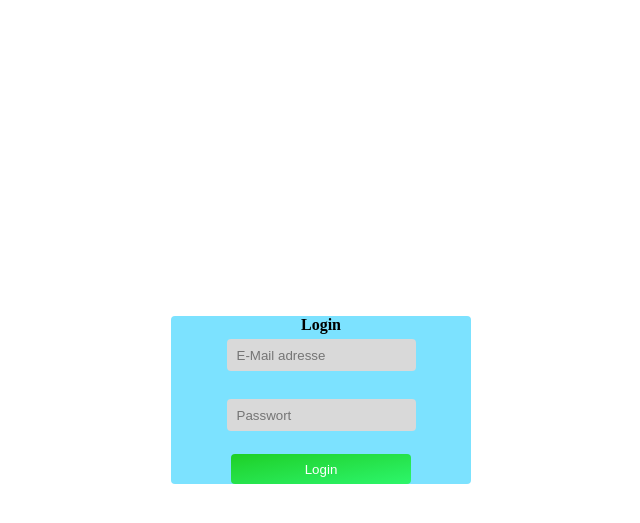
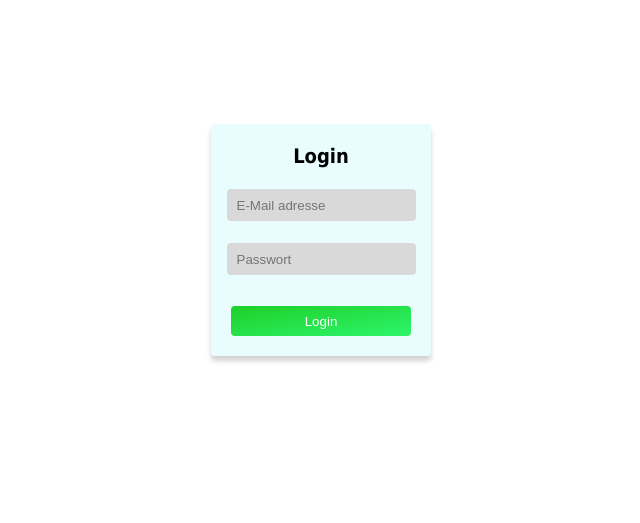
Before and after one commit to moritzscheer/ham, a PHP site: page /Profil/login.php in a window 1280 px wide. Shown: the top 523 px of the page, without its empty margins (319-959 px from the left). Run offline with PHP 8.4, Linux system fonts and the light colour scheme.

Commit message:
css for login and register
adding css-file for login and register

```diff
--- a/Profil/login.php
+++ b/Profil/login.php
@@ -4,17 +4,17 @@
 <div class="login">
     <div class="signIn">
         <form>
-            <label id="Hlogin"><strong>Login</strong></label><br>
+            <label id="Hlogin">Login</label>
         </form>
     </div>
     <div class="signIn">
         <form>
-            <input type="email" id="lemail" placeholder="E-Mail adresse" required><br><br>
+            <input type="email" id="lemail" placeholder="E-Mail adresse" required>
         </form>
     </div>
-    <div >
-        <form class="signIn">
-            <input type="password" id="lpassword" placeholder="Passwort" required><br><br>
+    <div class="signIn">
+        <form >
+            <input type="password" id="lpassword" placeholder="Passwort" required>
         </form>
     </div>
     <div class="signIn">
@@ -23,58 +23,7 @@
         </form>
     </div>
 </div>
+<link rel="stylesheet" type="text/css" href="../css/signIn.css">
+<link rel="stylesheet" type="text/css" href="../css/login.css">
 </body>
-
-<style>
-
-    body {
-        display: grid;
-    }
-    /*login elements in general*/
-    .signIn {
-        color: black;
-    }
-
-    .login {
-        /* -webkit-background-clip: border-box;*/
-        display: grid;
-        place-items: center;
-        width: 300px;
-        background-color: #7ce2ff;
-        position: absolute;
-        top: 50%;
-        left: 50%;
-        transform: translate(-50%, -50%);
-        border-radius: 4px;
-    }
-
-    #Hlogin {
-        padding: 10px 10px;
-        height: 50px;
-    }
-
-    input {
-        border: transparent;
-    }
-
-    input[type=email], input[type=password] {
-        background-color: #d9d9d9;
-        border: 0px solid;
-        padding-left: 10px;
-        margin: 5px 5px 5px 5px;
-        height: 30px;
-        border-radius: 4px;
-        position: relative;
-        outline: none;
-    }
-
-    #loginSubmit {
-        color: white;
-        text-shadow: black;
-        border-radius: 4px;
-        height: 30px;
-        width:  180px;
-        background-image: linear-gradient(to right bottom, #1ecf25, #22d939, #26e24a, #29ec5b, #2df66a);
-    }
-</style>
 </html>
--- /dev/null
+++ b/css/login.css
@@ -0,0 +1,37 @@
+/*for login*/
+
+/*all login elements*/
+.login {
+    grid-area: 2 / 2 / 2 / 2;
+    justify-self: center;
+    grid-template-columns: minmax(220px, auto);
+
+    display: grid;
+    grid-template-rows: repeat(3, 1fr);
+    place-items: center;
+    width: auto;
+    background-color: #e9fdff;
+    box-shadow: 0px 5px 5px lightgrey;
+    border-radius: 4px;
+
+}
+
+/*Login Label*/
+#Hlogin {
+    display: grid;
+    padding: 20px 10px 10px 10px;
+    font-family: Tahoma, sans-serif;
+    font-weight: bolder;
+    font-size: 20px;
+}
+
+/*login button*/
+#loginSubmit {
+    color: white;
+    text-shadow: black;
+    border-radius: 4px;
+    height: 30px;
+    width: 180px;
+    background-image: linear-gradient(to right bottom, #1ecf25, #22d939, #26e24a, #29ec5b, #2df66a);
+    margin: 20px;
+}
--- /dev/null
+++ b/css/signIn.css
@@ -0,0 +1,24 @@
+/*
+Stylesheet for login and register
+*/
+
+body {
+    display: grid;
+    grid-template-rows: 1fr 2fr 1fr;
+    grid-template-columns: 1fr 2fr 1fr;
+}
+
+input {
+    border: transparent;
+    outline: none;
+}
+
+/*email and password input */
+input[type=email], input[type=password], input[type=text] {
+    background-color: #d9d9d9;
+    padding-left: 10px;
+    margin: 5px 5px 5px 5px;
+    height: 30px;
+    border-radius: 4px;
+    position: relative;
+}
--- a/php/head.php
+++ b/php/head.php
@@ -5,6 +5,6 @@
     <meta charset="utf-8">
     <meta name="author" content="Holger, Artur und Moritz">
     <meta name="keywords" content="Musiker, Veranstalter">
-    <link rel="stylesheet" type="text/css" href="css/format.css">
+    <link rel="stylesheet" type="text/css" href="../css/format.css">
     <title>ham</title>
 </head>
```
Also changed, not shown: Profil/register.php (+14 -17 lines), css/register.css (added, +24 -0 lines).
